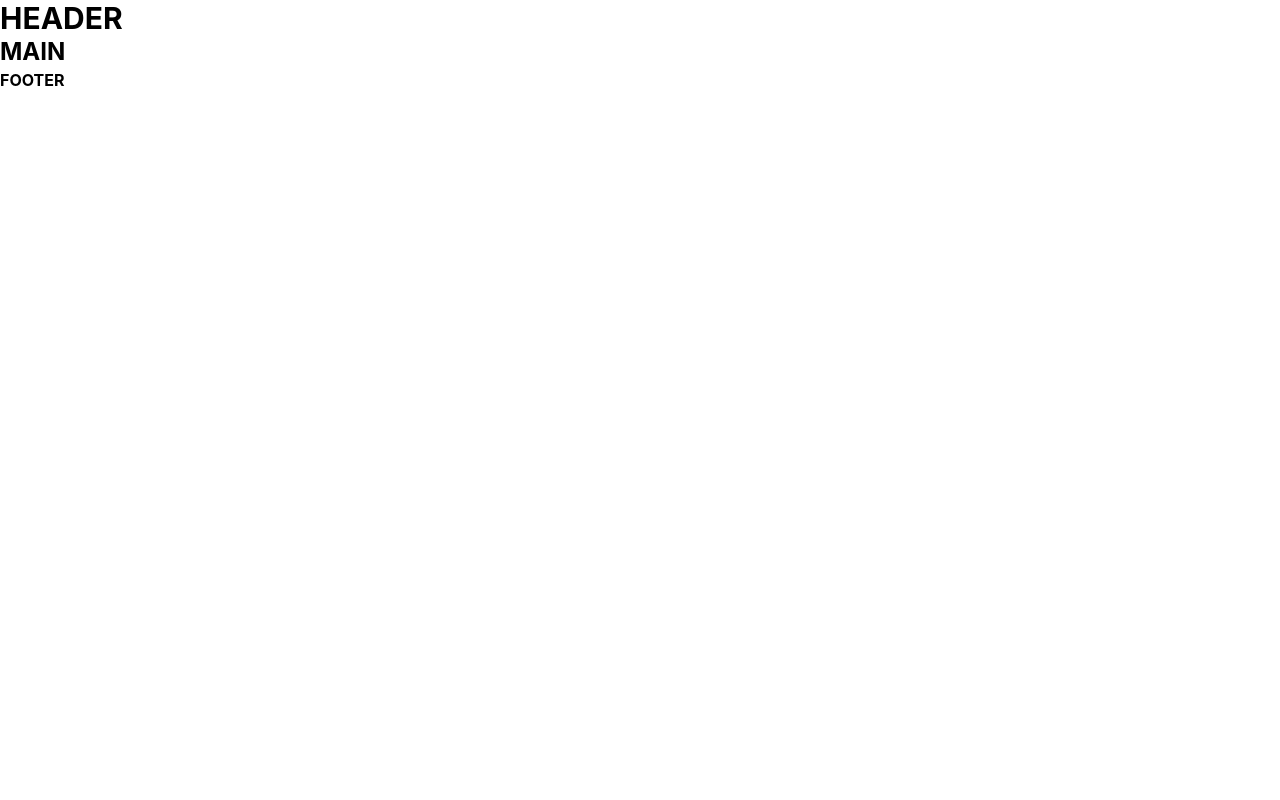
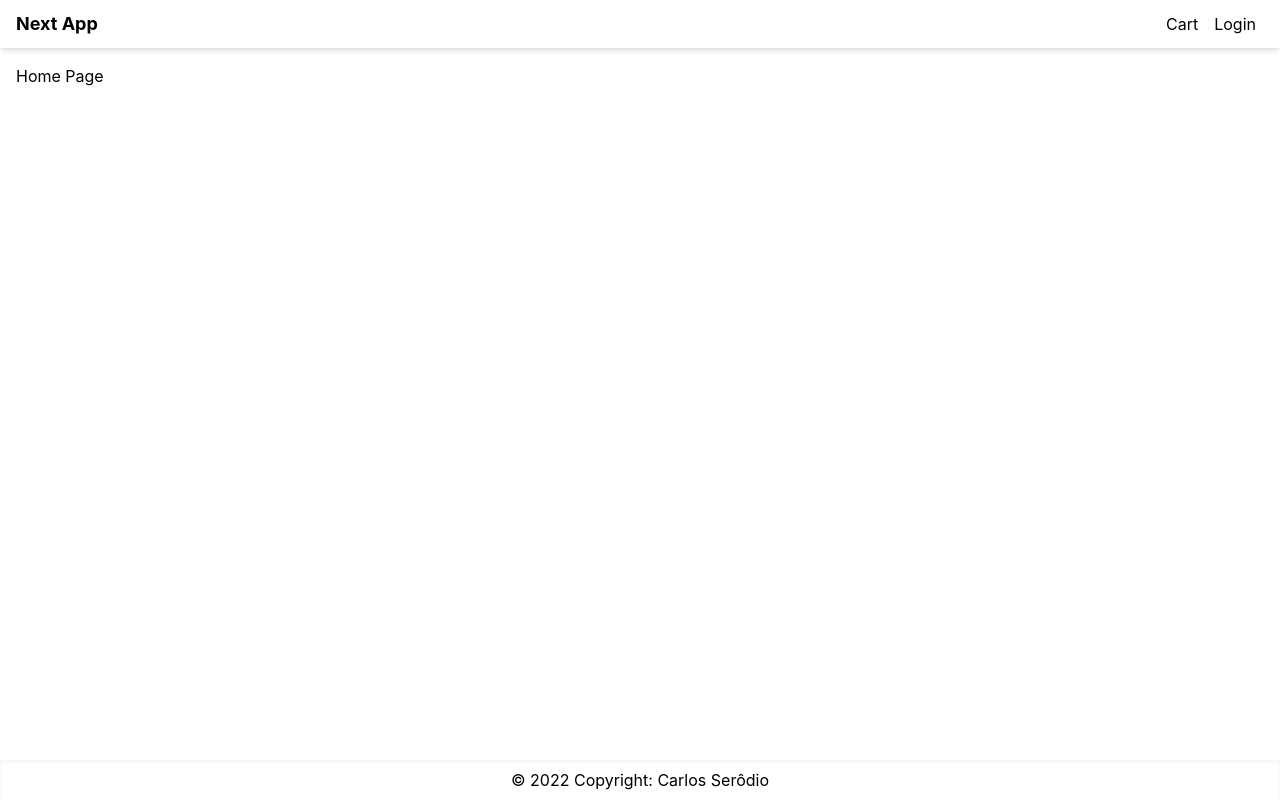
Before and after one commit to csalpha/nextjs-tailwind-ecommerce, a Next.js app: page / in a window 1280 px wide. Built offline with nearby package versions, Linux system fonts and the light colour scheme.

Commit message:
Create App Layout

```diff
--- /dev/null
+++ b/components/Layout.jsx
@@ -0,0 +1,39 @@
+import Head from 'next/head';
+import Link from 'next/link';
+import React from 'react';
+
+export default function Layout({ title, children }) {
+  return (
+    <>
+      <Head>
+        <title>{title ? title + ' - Next App' : 'Next App'}</title>
+        <meta name="description" content="Ecommerce Website" />
+        <link rel="icon" href="/favicon.ico" />
+      </Head>
+
+      <div className="flex min-h-screen flex-col justify-between ">
+        <header>
+          <nav className="flex h-12 items-center px-4 justify-between shadow-md">
+            <Link href="/">
+              <a className="text-lg font-bold">Next App</a>
+            </Link>
+            <div>
+              <Link href="/cart">
+                <a className="p-2">Cart</a>
+              </Link>
+              <Link href="/login">
+                <a className="p-2">Login</a>
+              </Link>
+            </div>
+          </nav>
+        </header>
+        <main className="container m-auto mt-4 px-4">{children}</main>
+        <footer className="flex h-10 justify-center items-center shadow-inner">
+          <p>
+            &copy; {new Date().getFullYear()} Copyright:{' Carlos Serôdio'}
+          </p>
+        </footer>
+      </div>
+    </>
+  );
+}
--- a/pages/index.js
+++ b/pages/index.js
@@ -1,23 +1,5 @@
-import Head from 'next/head';
+import Layout from '../components/Layout';
 
 export default function Home() {
-  return (
-    <div>
-      <Head>
-        <title>Create Next App</title>
-        <meta name="description" content="Generated by create next app" />
-        <link rel="icon" href="/favicon.ico" />
-      </Head>
-      <header>
-        <h1 className="text-3xl font-bold">HEADER</h1>
-      </header>
-      <main>
-        <h1 className="text-2xl font-bold">MAIN</h1>
-      </main>
-
-      <footer>
-        <h1 className="text-1xl font-bold">FOOTER</h1>
-      </footer>
-    </div>
-  );
+  return <Layout>Home Page</Layout>;
 }
```
Also changed, not shown: .eslintrc.json, 1 other file (tests, documents, lock files or other folders).
